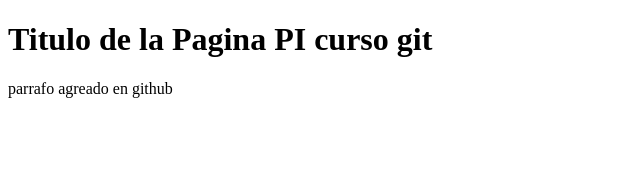
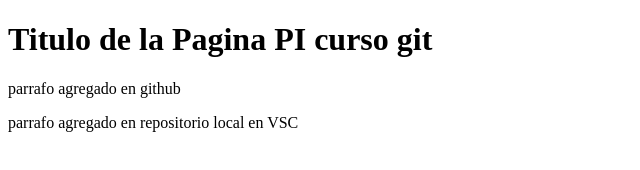
Before and after one commit to rodStone/PI_cursoGitE02, a plain HTML site: page index.html in a window 1280 px wide. Shown: the whole page, without its empty margins (0-640 px from the left). Drawn offline with Linux system fonts and the light colour scheme.

Commit message:
agregando parrafo en rep local

```diff
--- a/index.html
+++ b/index.html
@@ -8,6 +8,7 @@
 </head>
 <body>
     <h1>Titulo de la Pagina PI curso git</h1>
-    <p>parrafo agreado en github</p>
+    <p>parrafo agregado en github</p>
+    <p>parrafo agregado en repositorio local en VSC</p>
 </body>
 </html>
```
